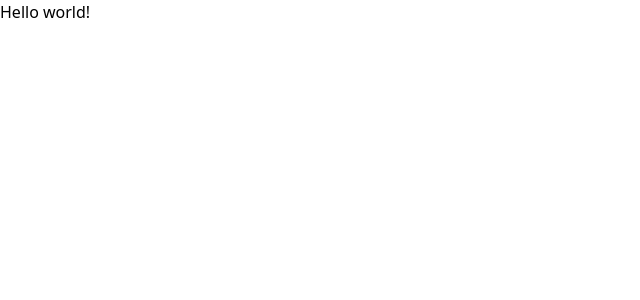
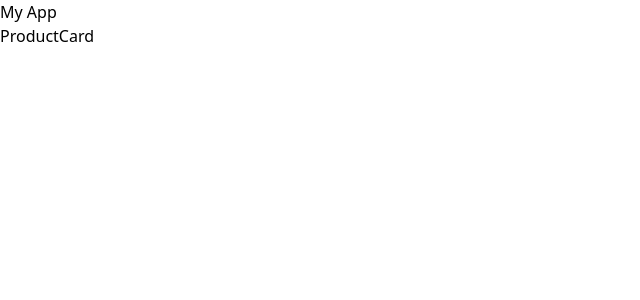
Before and after one commit to saidugurlu/Produktverwaltung-App-Redux, a React app: page / in a window 1280 px wide. Shown: the top 300 px of the page, without its empty margins (0-640 px from the left). Built offline with nearby package versions, Linux system fonts and the light colour scheme; the HTML template or start-up script is replaced by a standard one.

Commit message:
basic page structures in

```diff
--- a/src/App.jsx
+++ b/src/App.jsx
@@ -1,11 +1,17 @@
-function App() {
+import { BrowserRouter as Router, Routes, Route } from "react-router-dom"
+import Product from './pages/Product';
+import Header from "./components/Header";
 
 
+function App() {
   return (
     <div>
-    <h1 className="text-3xl font-bold underline">
-      Hello world!
-    </h1>
+      <Router>
+       <Header/>
+        <Routes>
+          <Route index path="/" element={<Product/>} />
+        </Routes>
+      </Router>
     </div>
   )
 }
--- /dev/null
+++ b/src/components/Header.jsx
@@ -0,0 +1,9 @@
+const Header = () => {
+  return (
+    <header>
+      <h1>My  App</h1>
+    </header>
+  )
+}
+
+export default Header
--- /dev/null
+++ b/src/components/ProductCard.jsx
@@ -0,0 +1,7 @@
+const ProductCard = () => {
+  return (
+    <div>ProductCard</div>
+  )
+}
+
+export default ProductCard
--- a/src/main.jsx
+++ b/src/main.jsx
@@ -1,3 +1,4 @@
+import React from 'react';
 import ReactDOM from "react-dom/client";
 import App from "./App.jsx";
 import "./index.css";
--- /dev/null
+++ b/src/pages/Product.jsx
@@ -0,0 +1,9 @@
+import ProductCard from "../components/ProductCard"
+
+const Product = () => {
+  return (
+    < ProductCard/>
+  )
+}
+
+export default Product
```
